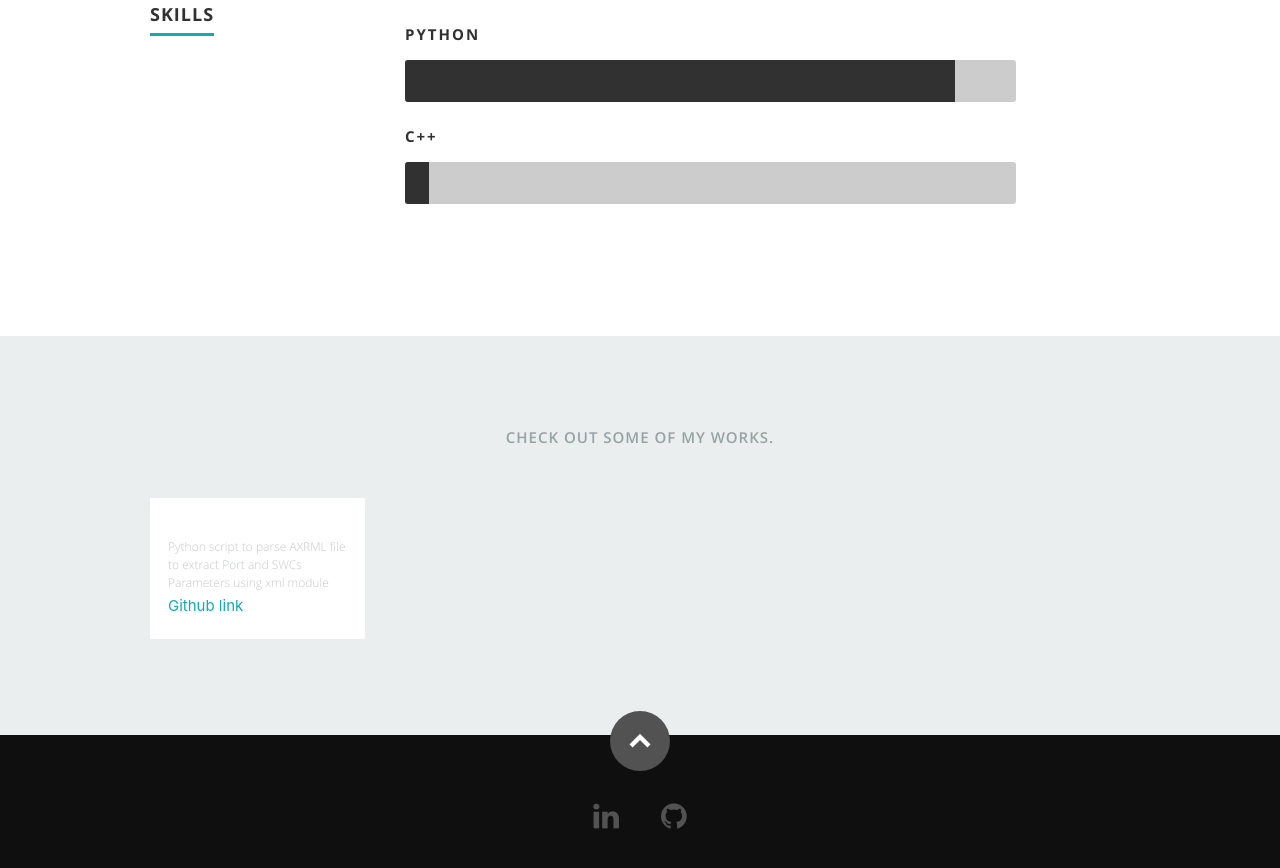
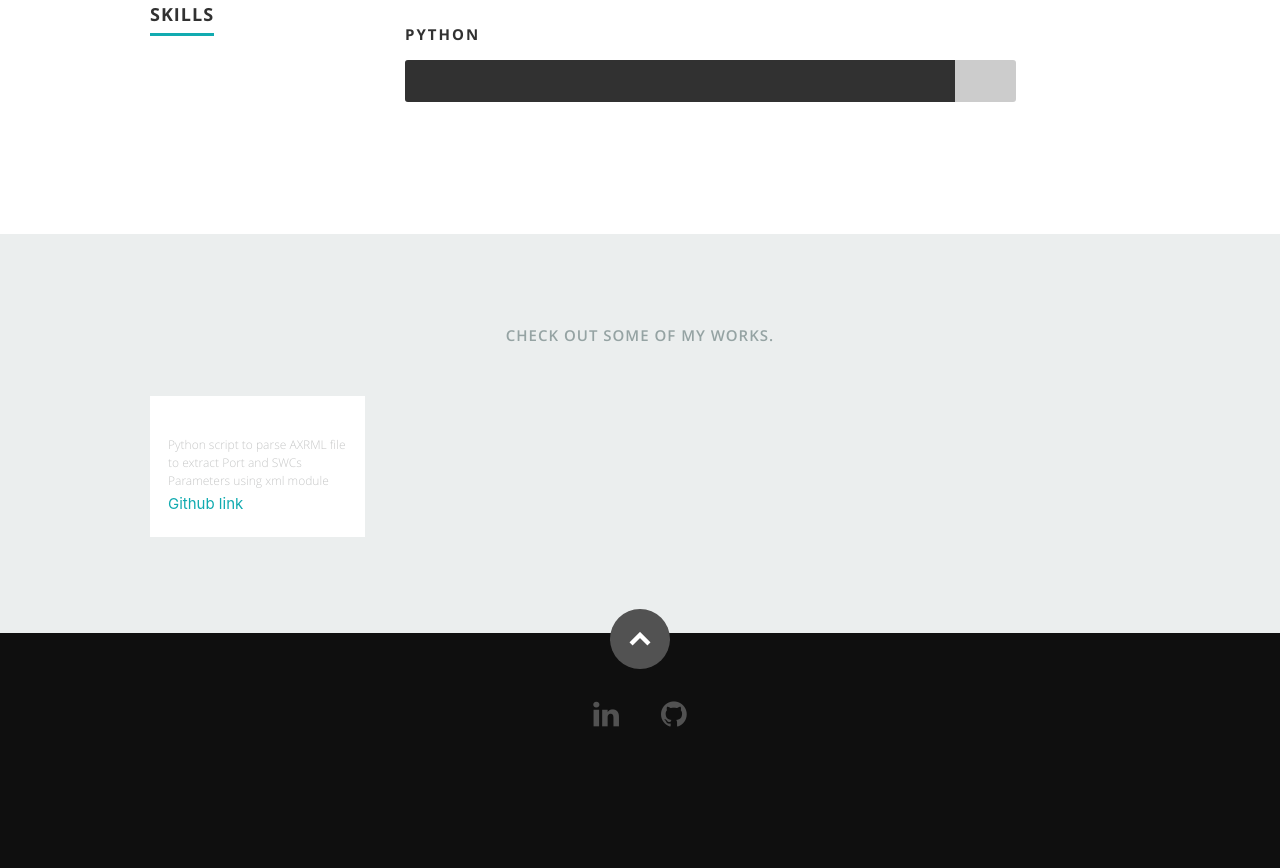
Before and after one commit to Manikandan-Raju/web-app, a React (Create React App) app in the folder frontend/: page / in a window 1280 px wide. Shown: the part 1900-2768 px from the top of the page. After the commit the page ends 2708 px from the top, so only its background shows below. Built offline with nearby package versions, Linux system fonts and the light colour scheme.

Commit message:
fix warnings

```diff
--- a/frontend/src/resumeData.js
+++ b/frontend/src/resumeData.js
@@ -41,9 +41,6 @@ let resumeData = {
     "skills":[
       {
         "skillname":"Python"
-      },
-      {
-        "skillname":"C++"
       }
     ],
     "portfolio":[
```
